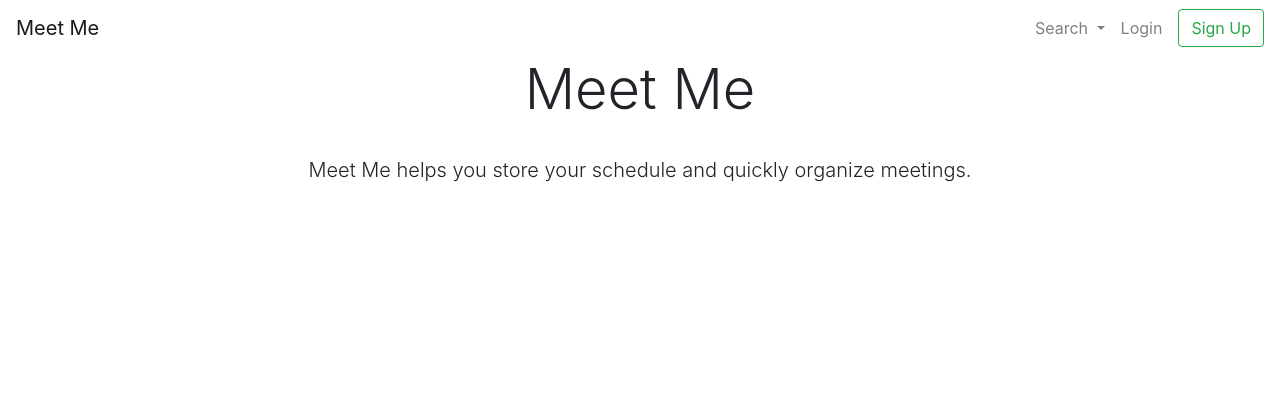
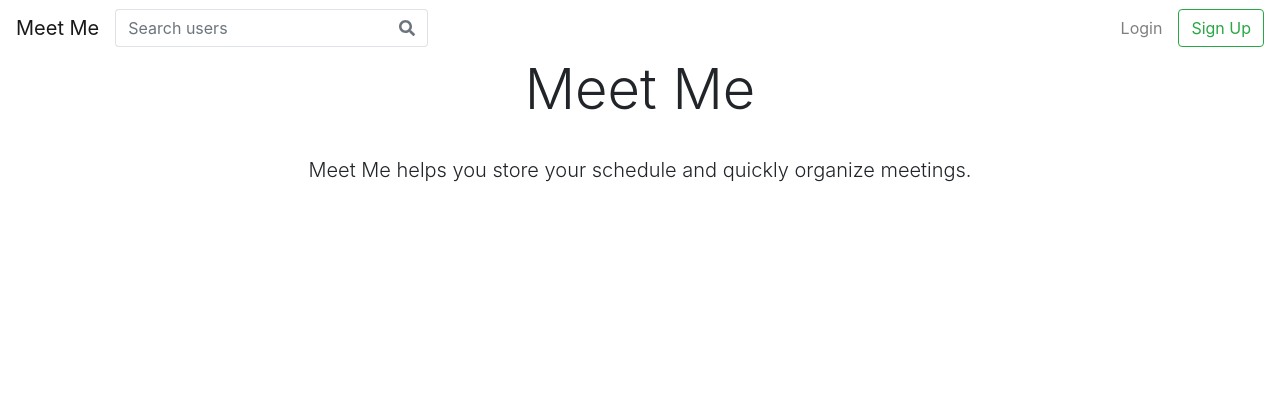
Before and after one commit to angelinahli/meet-me-2, a Flask app: page / in a window 1280 px wide. Shown: the top 420 px of the page. Run offline with Flask 2, Linux system fonts and the light colour scheme; some libraries are stand-ins or nearby versions.

Commit message:
updated navbar search

```diff
--- a/app/templates/base.html
+++ b/app/templates/base.html
@@ -37,26 +37,21 @@ description: base template for flask app
     </button>
 
     <div class="collapse navbar-collapse" id="siteNavbar">
+
       <ul class="nav navbar-nav mr-auto">
-        <!-- navbar items here -->
+        <form class="w-100">
+          <div class="input-group">
+            <input type="text" class="form-control border border-right-0" placeholder="Search users" name="search" id="searchBar">
+            <span class="input-group-append">
+              <button class="btn btn-outline-secondary border border-left-0" type="submit">
+                <i class="fa fa-search"></i>
+              </button>
+            </span>
+          </div>
+        </form>
       </ul>
 
       <ul class="nav navbar-nav pull-right">
-
-        <li class="nav-item dropdown">
-          <a class="nav-link dropdown-toggle" role="button" id="searchMenu" data-toggle="dropdown" aria-haspopup="true" aria-expanded="false">
-            Search
-          </a>
-          <div class="dropdown-menu dropdown-menu-right" aria-labelledby="searchMenu">
-            <h5 class="dropdown-header">Find users</h6>
-            <form class="form-inline dropdown-item">
-              <input class="form-control mr-sm-2" type="search" aria-label="Search">
-                <button class="btn btn-outline-primary my-2 my-sm-0" type="submit">
-                  Search
-                </button>
-            </form>
-          </div>
-        </li>
 
         {% if current_user.is_anonymous %}
         <!-- ask user to log in -->
```
Also changed, not shown: README.md.
